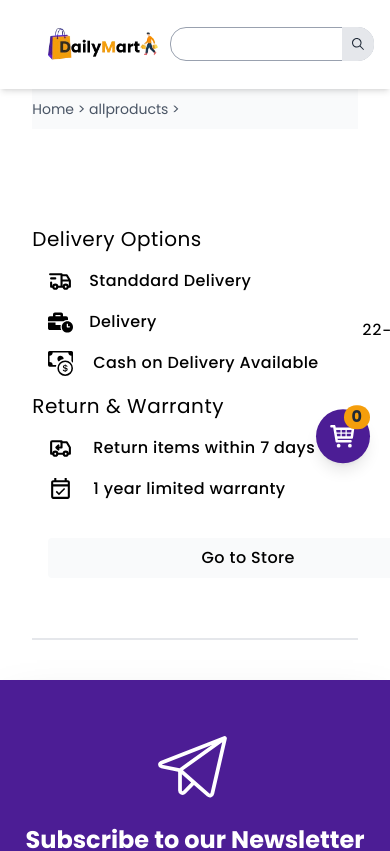
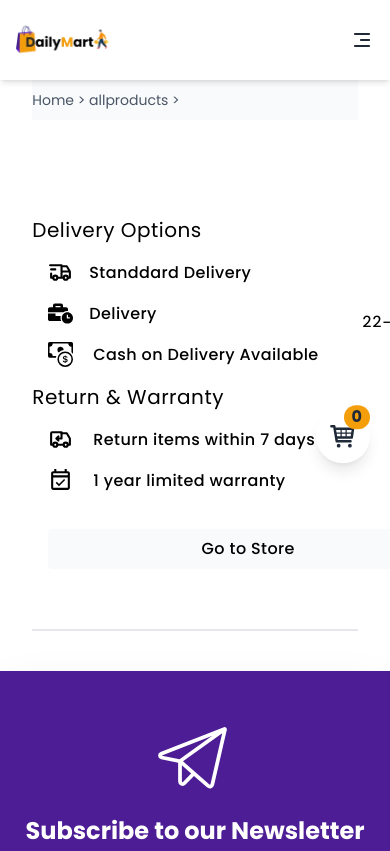
Before and after one commit to mdsamiulislam54/Full-Stack-E-Commerce-Project, a React (Vite) app in the folder client/dailymart/: page /checkout in a window 390 px wide. Shown: the top 851 px of the page. Built offline with nearby package versions, Linux system fonts and the light colour scheme.

Commit message:
Responsive design Update

```diff
--- a/client/dailymart/src/componants/Footer/Footer.jsx
+++ b/client/dailymart/src/componants/Footer/Footer.jsx
@@ -68,7 +68,7 @@ const Footer = () => {
 
         </div>
         <div className="bg-light flex max-sm:flex-col items-center justify-between gap-2 py-4 ">
-          <div className="flex max-sm:flex-col items-center justify-between gap-2   w-11/12 mx-auto">
+          <div className="flex max-sm:flex-col-reverse items-center justify-between gap-2   w-11/12 mx-auto">
           <p className="text-lg text-center  text-dark">Copyright ©2025 All rights reserved </p>
             <p className="flex items-center gap-4 text-dark">
                 <span><FaCcPaypal  size={30}/></span>
--- a/client/dailymart/src/componants/Header/Header.jsx
+++ b/client/dailymart/src/componants/Header/Header.jsx
@@ -7,7 +7,7 @@ import { VscClose } from "react-icons/vsc";
 import MobilNavbar from "./MobilNavbar";
 import BandLogo from "../../assets/brand-logo.png";
 
-import { IoIosSearch } from "react-icons/io";
+
 
 
 const Header = () => {
@@ -55,28 +55,29 @@ const Header = () => {
         <div className="max-sm:block hidden bg-light text-light shadow-md p-4">
 
 
-          <div className="flex  justify-between items-center gap-2 ">
-            <div className="flex gap-3 items-center">
+          <div className="flex flex-row-reverse  justify-between items-center gap-2 ">
+            <div className="flex  justify-between gap-3 items-center">
               <div onClick={handleShow}>
-                {isshow ?<VscClose/>: <CgMenuRightAlt size={20} className="hover:cursor-pointer"/>}
+                {isshow ?<VscClose size={24} className="hover:cursor-pointer text-dark"/>: <CgMenuRightAlt size={24} className="hover:cursor-pointer text-dark"/>}
               </div>
-              <div>
-                <img src={BandLogo} alt="" />
+
+            </div>
+            <div>
+                <img src={BandLogo} alt="brand logo" className="w-24 object-contain" />
 
               </div>
-            </div>
-            <div className="relative  ">
+            {/* <div className="relative  ">
               <input type="text" name="" id="" placeholder="Sarch products..." className="border-1 border-gray-400 outline-none p-1 rounded-2xl w-full sm:w-2/3 md:w-1/2"/>
               <span className=" ">
                 <button className=" absolute top-0 right-0 text-center bg-assent text-dark hover:bg-secondary transition-colors duration-300 px-2  h-full rounded-r-2xl"><IoIosSearch/></button>
               </span>
-            </div>
+            </div> */}
 
           </div>
 
 
           <div
-            className={`max-sm:block hidden absolute top-16 left-0 w-10/12 shadow-2xl z-[100] bg-primary transition-all duration-300 ease-in-out ${
+            className={`max-sm:block hidden absolute top-20 left-0 w-10/12 shadow-2xl z-[100] bg-light text-dark transition-all duration-300 ease-in-out ${
               isshow ? "h-screen" : "h-0 overflow-hidden"
             }`}
           >
--- a/client/dailymart/src/componants/Header/MobilNavbar.jsx
+++ b/client/dailymart/src/componants/Header/MobilNavbar.jsx
@@ -1,14 +1,20 @@
 
 import NavBar from "./NavBar"
 import TopBar from "./TopBar"
-
+import { IoIosSearch } from "react-icons/io";
 
 
 
 const MobilNavbar = () => {
   return (
     <div>
-        <div className="px-4">
+        <div className="p-4">
+             <div className="relative  ">
+              <input type="text" name="" id="" placeholder="Sarch products..." className="border-1 border-gray-400 outline-none p-1 rounded-sm w-full sm:w-2/3 md:w-1/2"/>
+              <span className=" ">
+                <button className=" absolute top-0 right-0 text-center border-l-1 border-gray-400 text-dark hover:bg-secondary transition-colors duration-300 px-4  h-full rounded-r-sm cursor-pointer"><IoIosSearch/></button>
+              </span>
+            </div>
         <TopBar/>
         <NavBar/>
 
--- a/client/dailymart/src/componants/ShopCart/ShopCart.jsx
+++ b/client/dailymart/src/componants/ShopCart/ShopCart.jsx
@@ -5,9 +5,9 @@ import { Link } from "react-router-dom";
 const ShopCart = () => {
   const totalQuantity = useSelector((state)=> state.cart.totalQuantity) ;
   return (
-    <div className="fixed top-[50%] right-5 z-50 bg-primary shadow-lg p-3 rounded-full animate-bounce hover:animate-none">
+    <div className="fixed top-[50%] right-5 z-50 bg-light shadow-lg p-3 rounded-full animate-bounce hover:animate-none">
       <Link to={'/cartItems'} className="relative">
-        <TiShoppingCart size="30" className="text-light " />
+        <TiShoppingCart size="30" className="text-dark " />
         {totalQuantity >= 0 && (
           <span className="absolute -top-4 -right-3  bg-secondary text-dark font-bold  text-md px-2 rounded-full">
             {totalQuantity}
```
